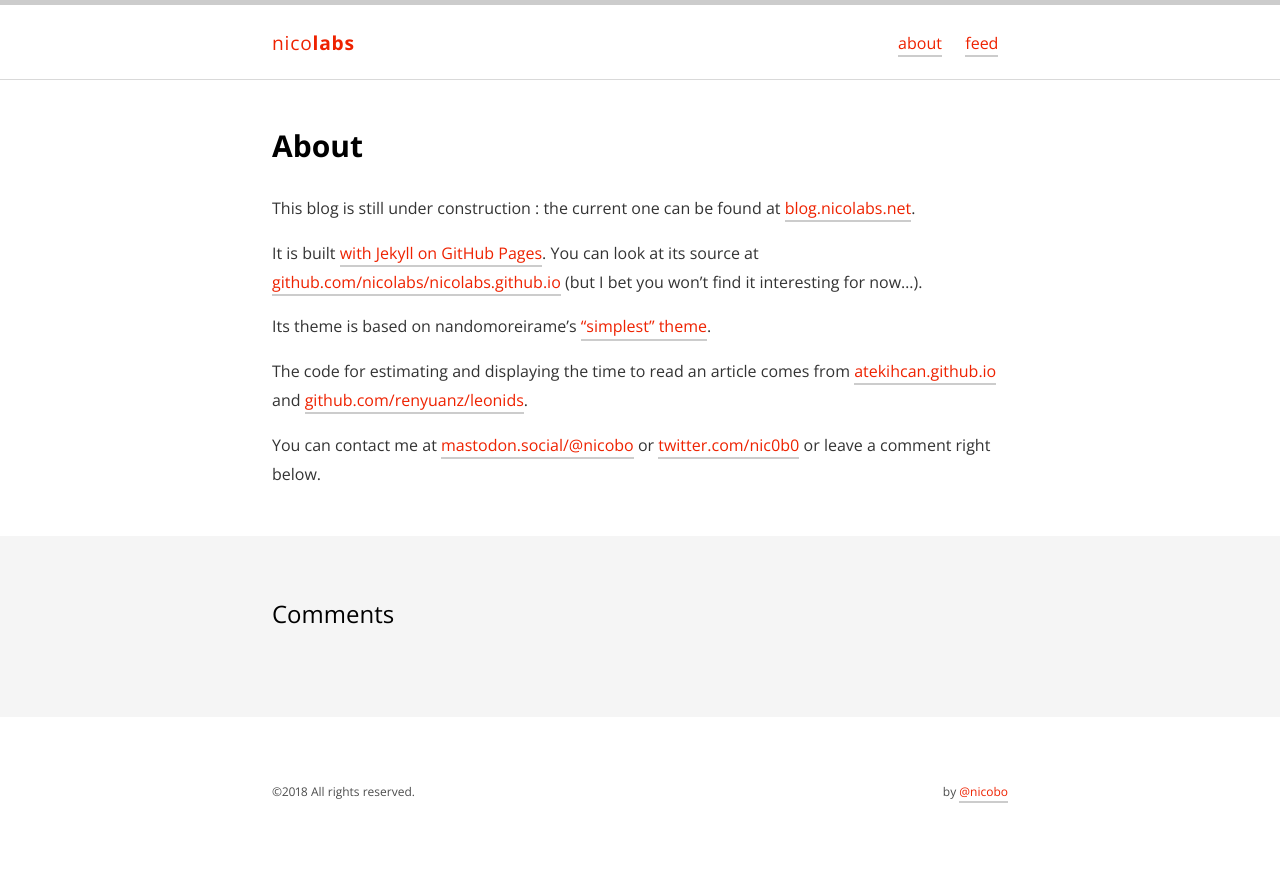
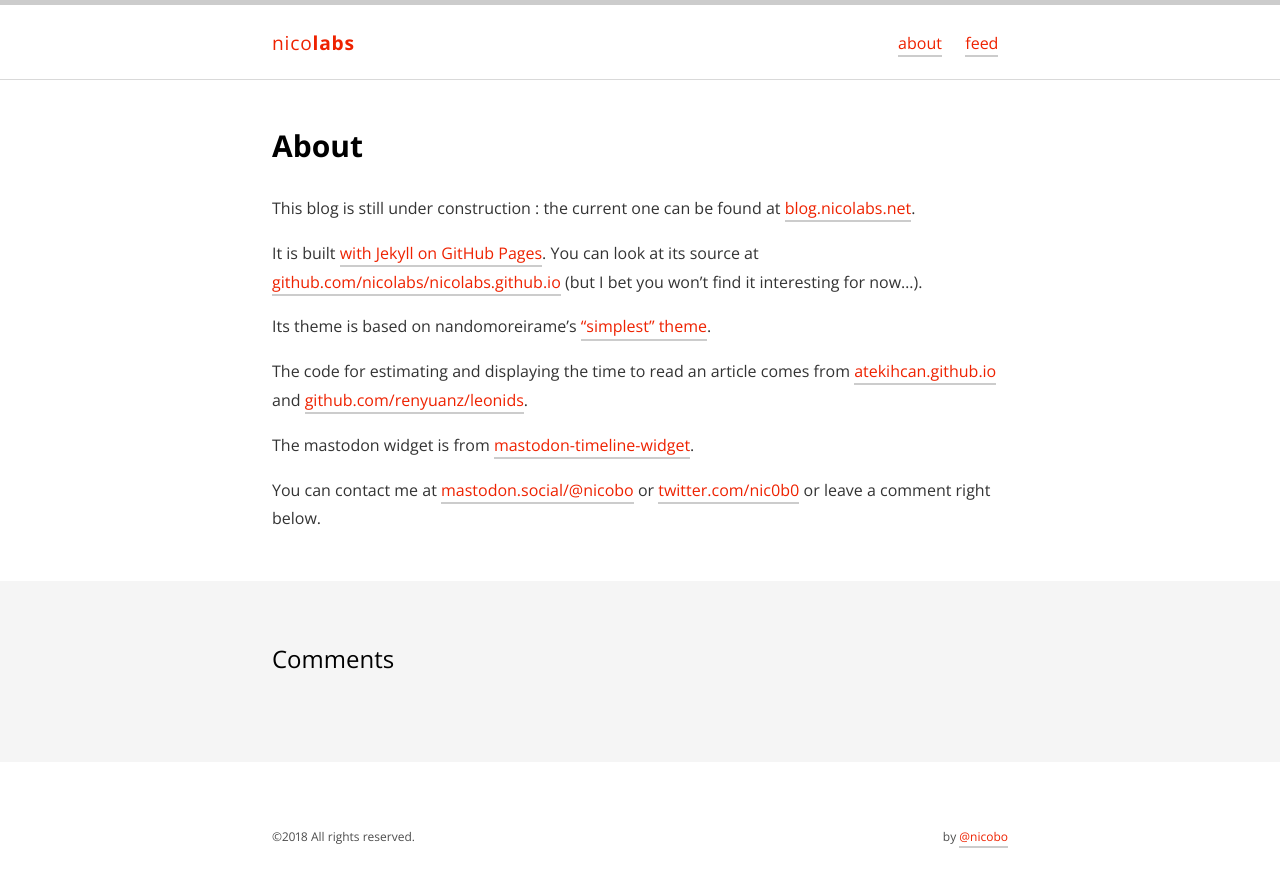
Before and after one commit to nicolabs/nicolabs.net, a Jekyll site: the page built from assets/about.md, in a window 1280 px wide. Shown: the top 887 px of the page. Built offline with Jekyll 4.4.1, drawn with Linux system fonts in a browser that asks for light colours; comment, search, counter and statistics services are not loaded.

Commit message:
+ indicates the source for mastodon-timeline-widget

```diff
--- a/assets/about.md
+++ b/assets/about.md
@@ -13,4 +13,6 @@ Its theme is based on nandomoreirame's ["simplest" theme](https://github.com/nan
 
 The code for estimating and displaying the time to read an article comes from [atekihcan.github.io](http://atekihcan.github.io/blog/2014/reading-time-estimate-in-jekyll) and [github.com/renyuanz/leonids](https://github.com/renyuanz/leonids).
 
+The mastodon widget is from [mastodon-timeline-widget](https://github.com/nicolabs/mastodon-timeline-widget).
+
 You can contact me at [mastodon.social/{{ site.author.mastodon.username }}]({{ site.author.mastodon.instance }}/{{ site.author.mastodon.username }}) or [twitter.com/{{ site.author.twitter }}](https://twitter.com/{{ site.author.twitter }}) or leave a comment right below.
```
